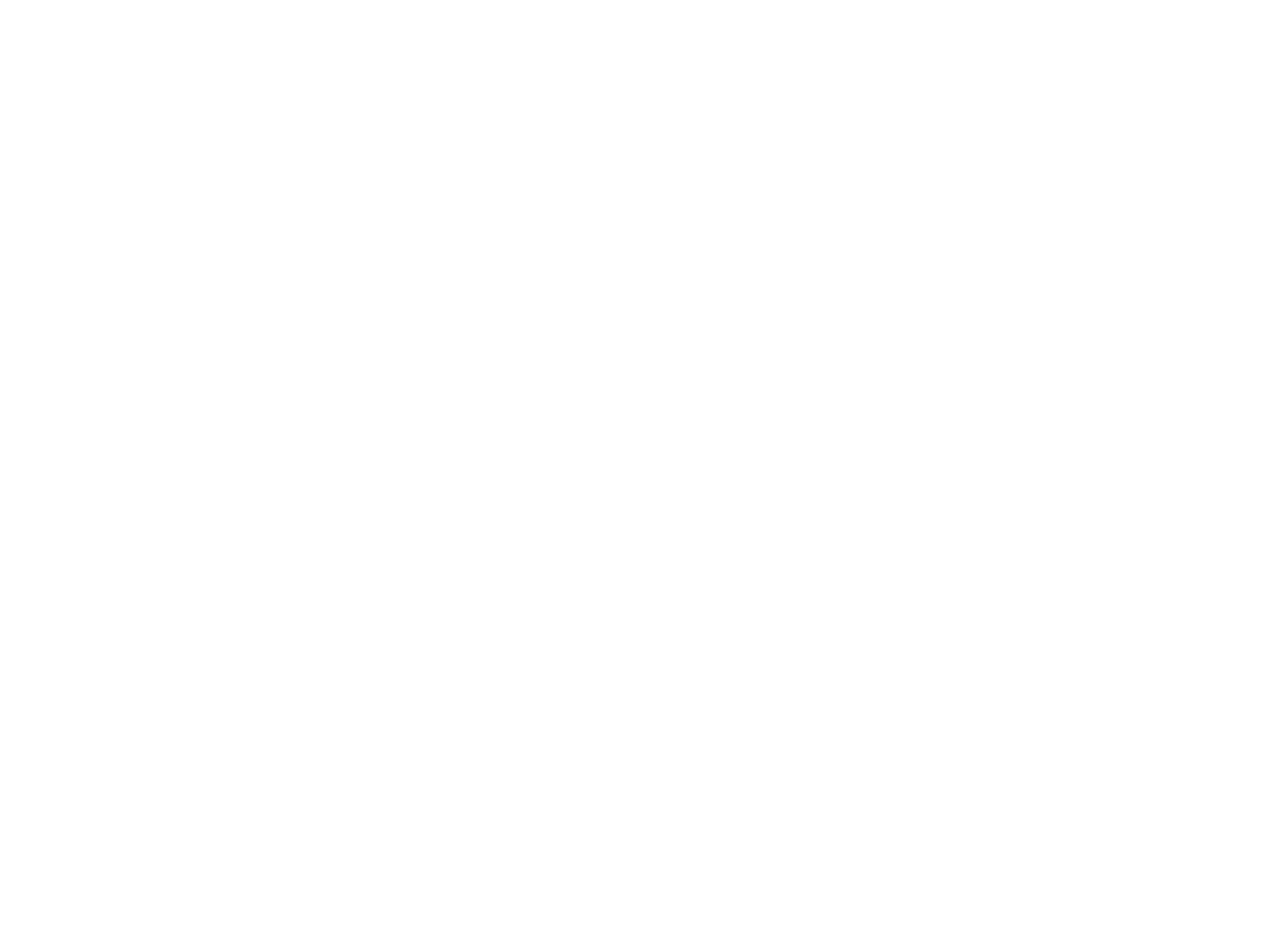
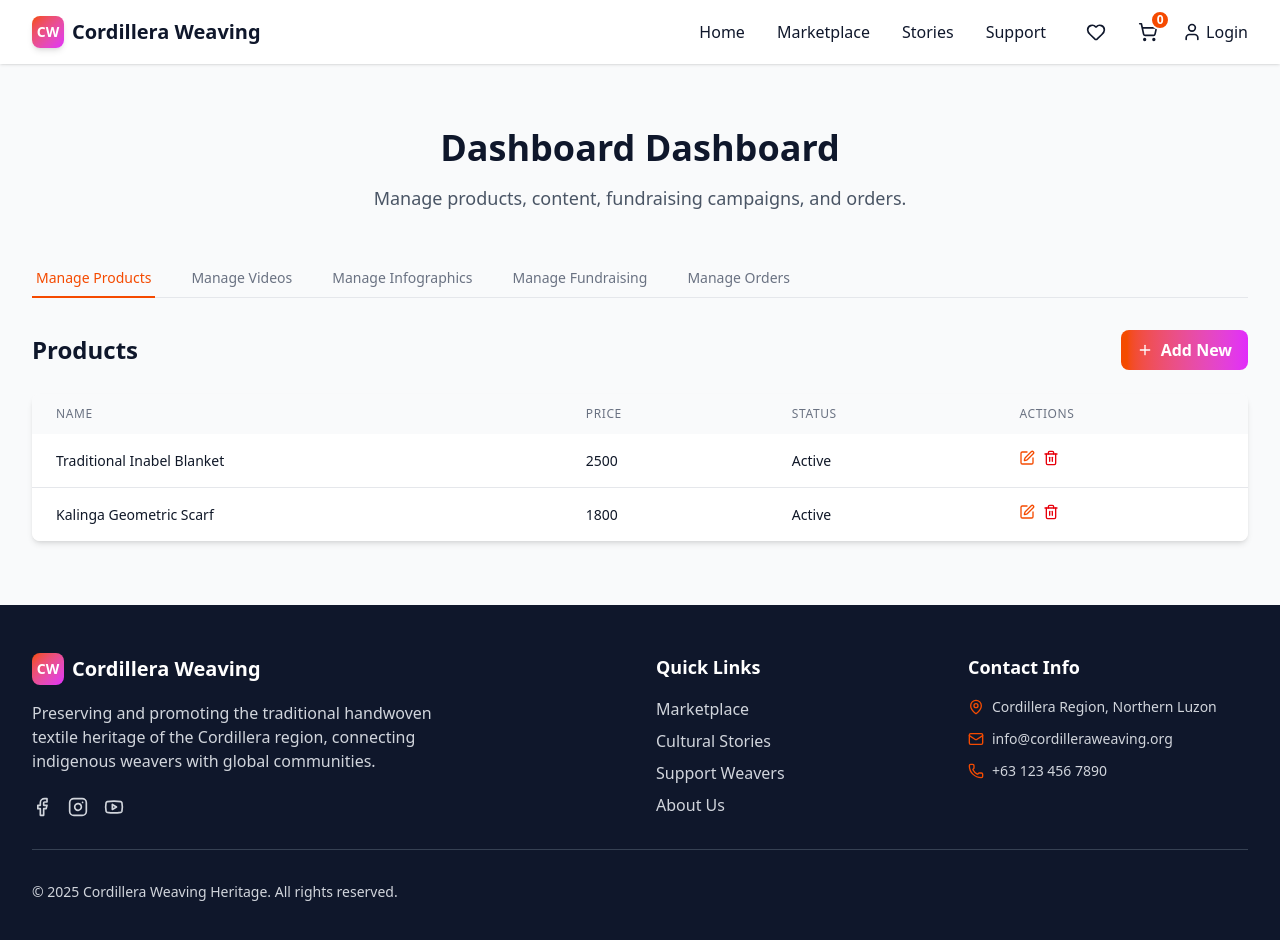
Before and after one commit to RanielMiranda/Weave-Preserve, a React (Vite) app in the folder frontend/: page /Dashboard in a window 1280 px wide. Before the commit this address had no page. Shown: the top 940 px of the page. Before the commit the page ends 800 px from the top, so only its background shows below. Built offline with nearby package versions, Linux system fonts and the light colour scheme.

Commit message:
login backend into dashboard frontend

```diff
--- a/frontend/src/Pages/Auth/Auth.jsx
+++ b/frontend/src/Pages/Auth/Auth.jsx
@@ -17,11 +17,9 @@ export default function Auth() {
     const [formMessage, setFormMessage] = useState({ type: '', text: '' });
     const [errors, setErrors] = useState({});
 
-    const handleAuthSuccess = (targetPage, userName) => {
-        localStorage.setItem("userName", userName);
-
-        if (targetPage === "admin") {
-            navigate("/admin"); // change if you have a different admin route
+    const handleAuthSuccess = (isAdmin) => {
+        if (isAdmin) {
+            navigate("/dashboard");
         } else {
             navigate("/marketplace");
         }
--- a/frontend/src/Pages/Auth/Components/AuthForm.jsx
+++ b/frontend/src/Pages/Auth/Components/AuthForm.jsx
@@ -110,10 +110,7 @@ export default function AuthForm({
                 // This is generally unsafe, but allows role checking without extra libraries on the client.
                 const decodedPayload = JSON.parse(atob(parts[1]));
                 const userEmail = decodedPayload.sub || formData.email;
-                const isAdmin = decodedPayload.is_admin || false;
-
-                const targetPage = isAdmin ? 'dashboard' : '';
-                const userName = userEmail.split('@')[0]; // Simple name extraction for UI
+                const isAdmin = decodedPayload.is_admin === true;
 
                 // 1. Store the token (e.g., in localStorage or a state manager)
                 localStorage.setItem('accessToken', data.access_token);
@@ -124,14 +121,9 @@ export default function AuthForm({
 
                 setTimeout(() => {
                     if (onAuthSuccess) {
-                        onAuthSuccess(targetPage, userName);
+                        onAuthSuccess(isAdmin);
                     }
                 }, 500);
-
-                // 3. Redirect to pages:
-                // 3.1 if Admin redirect to dashboard
-
-                // 3.2 else redirect to homepage
 
             } else {
                 const errorDetail = data.detail || 'Invalid email or password.';
--- /dev/null
+++ b/frontend/src/Pages/Dashboard/Components/DashboardTable.jsx
@@ -0,0 +1,59 @@
+// src/Pages/Dashboard/Components/DashboardTable.jsx
+import React from 'react';
+import { Edit, Trash2 } from 'lucide-react';
+import { toast } from 'react-toastify';
+
+const DashboardTable = ({ data, columns }) => {
+  const handleAction = (action, item) => {
+    toast.success(`${action} action performed on ${item.name || item.title || item.customer}`);
+  };
+
+  return (
+    <div className="bg-white rounded-lg shadow-md overflow-hidden">
+      <table className="w-full">
+        <thead className="bg-gray-50">
+          <tr>
+            {columns.map(col => (
+              <th
+                key={col}
+                className="px-6 py-3 text-left text-xs font-medium text-gray-500 uppercase tracking-wider"
+              >
+                {col}
+              </th>
+            ))}
+            <th className="px-6 py-3 text-left text-xs font-medium text-gray-500 uppercase tracking-wider">
+              Actions
+            </th>
+          </tr>
+        </thead>
+        <tbody className="bg-white divide-y divide-gray-200">
+          {data.map((item) => (
+            <tr key={item.id}>
+              {columns.map(col => (
+                <td key={col} className="px-6 py-4 whitespace-nowrap text-sm text-gray-900">
+                  {item[col.toLowerCase()]}
+                </td>
+              ))}
+              <td className="px-6 py-4 whitespace-nowrap text-sm font-medium space-x-2">
+                <button
+                  onClick={() => handleAction('Edit', item)}
+                  className="text-orange-600 hover:text-orange-900"
+                >
+                  <Edit className="w-4 h-4" />
+                </button>
+                <button
+                  onClick={() => handleAction('Delete', item)}
+                  className="text-red-600 hover:text-red-900"
+                >
+                  <Trash2 className="w-4 h-4" />
+                </button>
+              </td>
+            </tr>
+          ))}
+        </tbody>
+      </table>
+    </div>
+  );
+};
+
+export default DashboardTable;
--- /dev/null
+++ b/frontend/src/Pages/Dashboard/Components/DashboardTabs.jsx
@@ -0,0 +1,28 @@
+// src/Pages/Dashboard/Components/DashboardTabs.jsx
+import React from 'react';
+
+const DashboardTabs = ({ tabs, activeTab, setActiveTab }) => {
+  return (
+    <div className="mb-8">
+      <div className="border-b border-gray-200">
+        <nav className="-mb-px flex space-x-8">
+          {tabs.map((tab) => (
+            <button
+              key={tab.id}
+              onClick={() => setActiveTab(tab.id)}
+              className={`flex items-center py-2 px-1 border-b-2 font-medium text-sm ${
+                activeTab === tab.id
+                  ? 'border-orange-600 text-orange-600'
+                  : 'border-transparent text-gray-500 hover:text-gray-700 hover:border-gray-300'
+              }`}
+            >
+              {tab.label}
+            </button>
+          ))}
+        </nav>
+      </div>
+    </div>
+  );
+};
+
+export default DashboardTabs;
--- /dev/null
+++ b/frontend/src/Pages/Dashboard/Components/DashboardToolbar.jsx
@@ -0,0 +1,21 @@
+// src/Pages/Dashboard/Components/DashboardToolbar.jsx
+import React from 'react';
+import { Plus } from 'lucide-react';
+import { toast } from 'react-toastify';
+
+const DashboardToolbar = ({ activeTab }) => {
+  return (
+    <div className="mb-6 flex justify-between items-center">
+      <h2 className="text-2xl font-bold text-slate-900 capitalize">{activeTab}</h2>
+      <button
+        onClick={() => toast.success('Add new item')}
+        className="bg-gradient-to-r from-orange-600 to-fuchsia-500 text-white px-4 py-2 rounded-lg font-semibold hover:shadow-lg transition-all duration-300 flex items-center space-x-2"
+      >
+        <Plus className="w-4 h-4" />
+        <span>Add New</span>
+      </button>
+    </div>
+  );
+};
+
+export default DashboardToolbar;
--- /dev/null
+++ b/frontend/src/Pages/Dashboard/Dashboard.jsx
@@ -0,0 +1,68 @@
+// src/Pages/Dashboard/Dashboard.jsx
+import React, { useState } from 'react';
+import Header from '../../Components/Header.jsx';
+import Footer from '../../Components/Footer.jsx';
+
+import DashboardTabs from './Components/DashboardTabs.jsx';
+import DashboardToolbar from './Components/DashboardToolbar.jsx';
+import DashboardTable from './Components/DashboardTable.jsx';
+import mockData from './mockData.js';
+
+const Dashboard = () => {
+  const [activeTab, setActiveTab] = useState('products');
+
+  const tabs = [
+    { id: 'products', label: 'Manage Products' },
+    { id: 'videos', label: 'Manage Videos' },
+    { id: 'infographics', label: 'Manage Infographics' },
+    { id: 'fundraising', label: 'Manage Fundraising' },
+    { id: 'orders', label: 'Manage Orders' }
+  ];
+
+  const columnsByTab = {
+    products: ['Name', 'Price', 'Status'],
+    videos: ['Title', 'Duration', 'Status'],
+    infographics: ['Title', 'Views', 'Status'],
+    fundraising: ['Title', 'Raised', 'Goal', 'Status'],
+    orders: ['Customer', 'Total', 'Status']
+  };
+
+  return (
+    <div className="min-h-screen">
+      <Header />
+      <section className="py-16 bg-gray-50">
+        <div className="max-w-7xl mx-auto px-4 sm:px-6 lg:px-8">
+
+          {/* Page Header */}
+          <div className="text-center mb-12">
+            <h1 className="font-playfair text-3xl md:text-4xl font-bold text-slate-900 mb-4">
+              Dashboard Dashboard
+            </h1>
+            <p className="text-lg text-gray-600 max-w-2xl mx-auto">
+              Manage products, content, fundraising campaigns, and orders.
+            </p>
+          </div>
+
+          {/* Tabs */}
+          <DashboardTabs
+            tabs={tabs}
+            activeTab={activeTab}
+            setActiveTab={setActiveTab}
+          />
+
+          {/* Toolbar */}
+          <DashboardToolbar activeTab={activeTab} />
+
+          {/* Data Table */}
+          <DashboardTable
+            data={mockData[activeTab]}
+            columns={columnsByTab[activeTab]}
+          />
+        </div>
+      </section>
+      <Footer />
+    </div>
+  );
+};
+
+export default Dashboard;
--- /dev/null
+++ b/frontend/src/Pages/Dashboard/mockData.js
@@ -0,0 +1,21 @@
+// src/Pages/Dashboard/mockData.js
+const mockData = {
+  products: [
+    { id: 1, name: 'Traditional Inabel Blanket', price: 2500, status: 'Active' },
+    { id: 2, name: 'Kalinga Geometric Scarf', price: 1800, status: 'Active' }
+  ],
+  videos: [
+    { id: 1, title: "Voices of the Loom: Elena's Story", duration: '15 min', status: 'Published' }
+  ],
+  infographics: [
+    { id: 1, title: 'Weaving Patterns Guide', views: 1250, status: 'Published' }
+  ],
+  fundraising: [
+    { id: 1, title: 'Emergency Support for Weaver Families', raised: 125000, goal: 200000, status: 'Active' }
+  ],
+  orders: [
+    { id: 1, customer: 'John Doe', total: 4300, status: 'Pending' }
+  ]
+};
+
+export default mockData;
--- a/frontend/src/main.jsx
+++ b/frontend/src/main.jsx
@@ -8,6 +8,7 @@ import Campaigns from './Pages/Campaigns/Campaigns.jsx'
 import Stories from './Pages/Stories/Stories.jsx'
 import Auth from './Pages/Auth/Auth.jsx'
 import Checkout from './Pages/Checkout/Checkout.jsx'
+import Dashboard from './Pages/Dashboard/Dashboard.jsx'
 
 ReactDOM.createRoot(document.getElementById('root')).render(
   <React.StrictMode>
@@ -19,6 +20,7 @@ ReactDOM.createRoot(document.getElementById('root')).render(
         <Route path = "/stories" element = {< Stories/>}/>
         <Route path = "/auth" element = {<Auth /> }/>
         <Route path = "/checkout" element = {<Checkout /> }/>
+        <Route path = "/Dashboard" element = {<Dashboard />}/>
       </Routes>
     </Router>
   </React.StrictMode>
```
Also changed, not shown: 2 other files (tests, documents, lock files or other folders).
